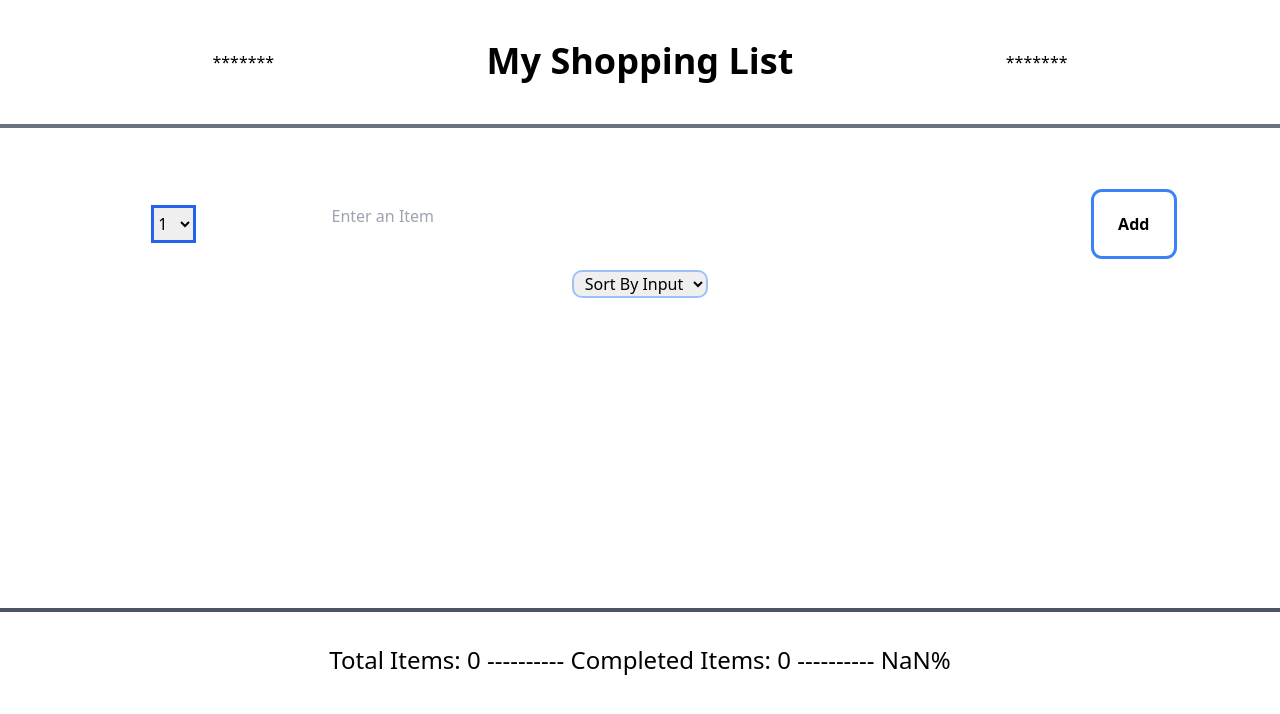
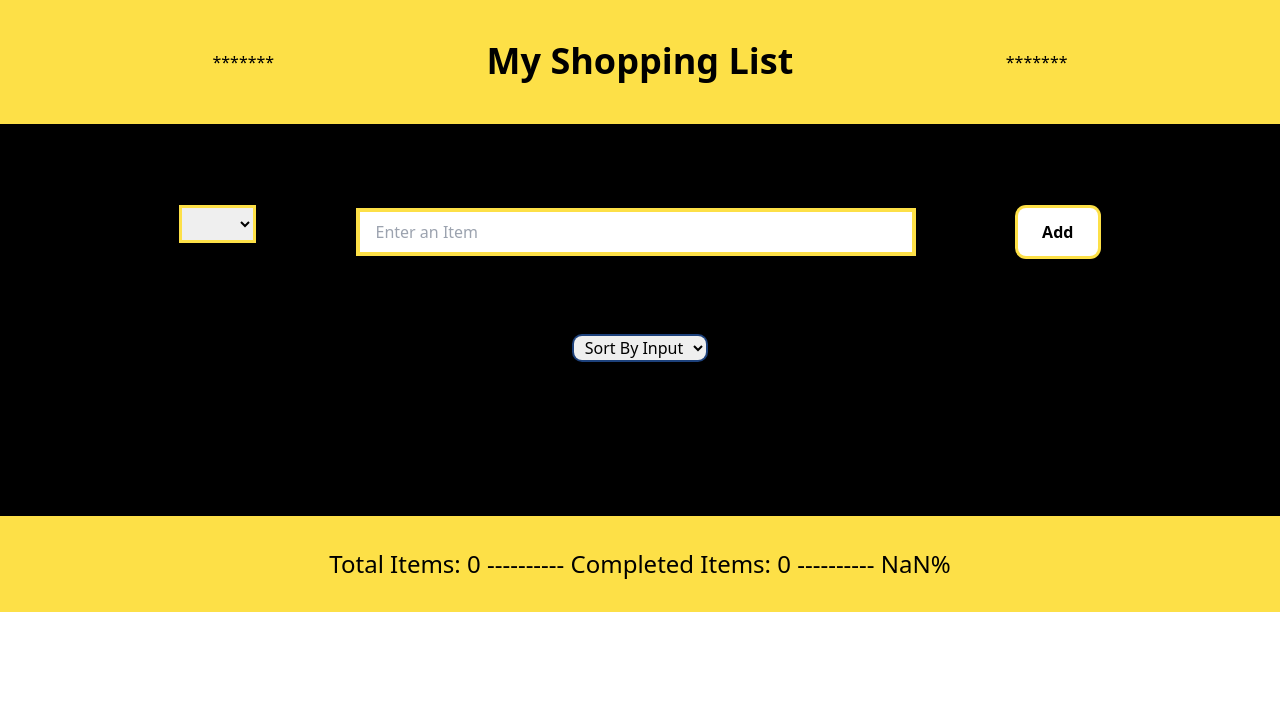
Before and after one commit to nonebula/react-shopping-list-app, a React (Vite) app in the folder oak-shopping-list-app/: page / in a window 1280 px wide. Shown: the top 714 px of the page. Built offline with nearby package versions, Linux system fonts and the light colour scheme.

Commit message:
Tailwind styling

```diff
--- a/oak-shopping-list-app/src/App.jsx
+++ b/oak-shopping-list-app/src/App.jsx
@@ -22,10 +22,8 @@ function App() {
     );
   };
 
-
-
   return (
-    <div className="min-h-screen flex flex-col">
+    <div>
       <Header />
       <MainBody
         items={items}
--- a/oak-shopping-list-app/src/components/Footer.jsx
+++ b/oak-shopping-list-app/src/components/Footer.jsx
@@ -6,7 +6,7 @@ const Footer = ({ items }) => {
   const percentage = (numPacked / numItems) * 100;
   return (
     <div className="container bottom-0">
-      <footer className="w-screen mt-12 pt-8 mx-auto text-center text-2xl border-t-gray-600 border-t-4 mb-10">
+      <footer className="w-screen pt-8 pb-8 mx-auto text-center text-2xl border-t-black border-t-4 bg-yellow-300 text-black">
         {percentage === 100
           ? "Shopping Done!"
           : `Total Items: ${numItems}  ----------  Completed Items: ${numPacked}  ----------  ${percentage}%
--- a/oak-shopping-list-app/src/components/Form.jsx
+++ b/oak-shopping-list-app/src/components/Form.jsx
@@ -22,11 +22,11 @@ const Form = ({ handleAddItems }) => {
   return (
     <div className="container">
       <form
-        className="w-screen flex justify-evenly m-4"
+        className="w-screen flex justify-evenly p-20 text-black"
         onSubmit={handleSubmit}
       >
         <select
-          className="ring ring-blue-600 m-4 h-8"
+          className="ring ring-yellow-300 text-black p-4 h-8"
           value={quantity}
           onChange={(event) => setQuantity(Number(event.target.value))}
         >
@@ -37,13 +37,13 @@ const Form = ({ handleAddItems }) => {
           ))}
         </select>
         <input
-          className="w-1/2 h-12"
+          className="w-1/2 h-12 border-4 p-4 border-yellow-300"
           type="text"
           placeholder="Enter an Item"
           value={product}
           onChange={(event) => setProduct(event.target.value)}
         />
-        <button className="btn ring ring-blue-500 rounded-lg w-20 font-bold">
+        <button className="btn ring ring-yellow-300 bg-white rounded-lg w-20 font-bold  text-black">
           Add
         </button>
       </form>
--- a/oak-shopping-list-app/src/components/Header.jsx
+++ b/oak-shopping-list-app/src/components/Header.jsx
@@ -1,6 +1,6 @@
 const Header = () => {
   return (
-    <div className="w-screen border-b-gray-500 border-b-4 h-32 mb-12 flex justify-evenly align-centre items-center">
+    <div className="w-screen border-b-black border-b-4 h-32 flex justify-evenly align-centre items-center text-black bg-yellow-300">
       <span className=""> ******* </span>
       <h1 className="font-bold text-4xl animate-bounce">My Shopping List</h1>
       <span> ******* </span>
--- a/oak-shopping-list-app/src/components/List.jsx
+++ b/oak-shopping-list-app/src/components/List.jsx
@@ -6,7 +6,7 @@ const List = ({ item, handleDeleteItem, handleDoneItem }) => {
   return (
     <div className="container">
       <li
-        className={`bg-slate-300 space-y-6 p-8 rounded-lg flex flex-col items-center overflow-hidden shadow-lg ${
+        className={`bg-yellow-300 space-y-6 p-8 rounded-lg flex flex-col items-center ring-yellow-500 ring-8 ${
           item.packed ? "line-through" : ""
         }`}
       >
--- a/oak-shopping-list-app/src/components/MainBody.jsx
+++ b/oak-shopping-list-app/src/components/MainBody.jsx
@@ -23,7 +23,7 @@ const MainBody = ({
       .sort((a, b) => Number(a.packed) - Number(b.packed));
   }
   return (
-    <div className="container text-center min-h-96 w-screen">
+    <div className="text-center min-h-96 w-screen bg-black">
       <Form handleAddItems={handleAddItems} />
       <div className="flex justify-center">
         <ul className="flex flex-col items-center space-y-5">
```
